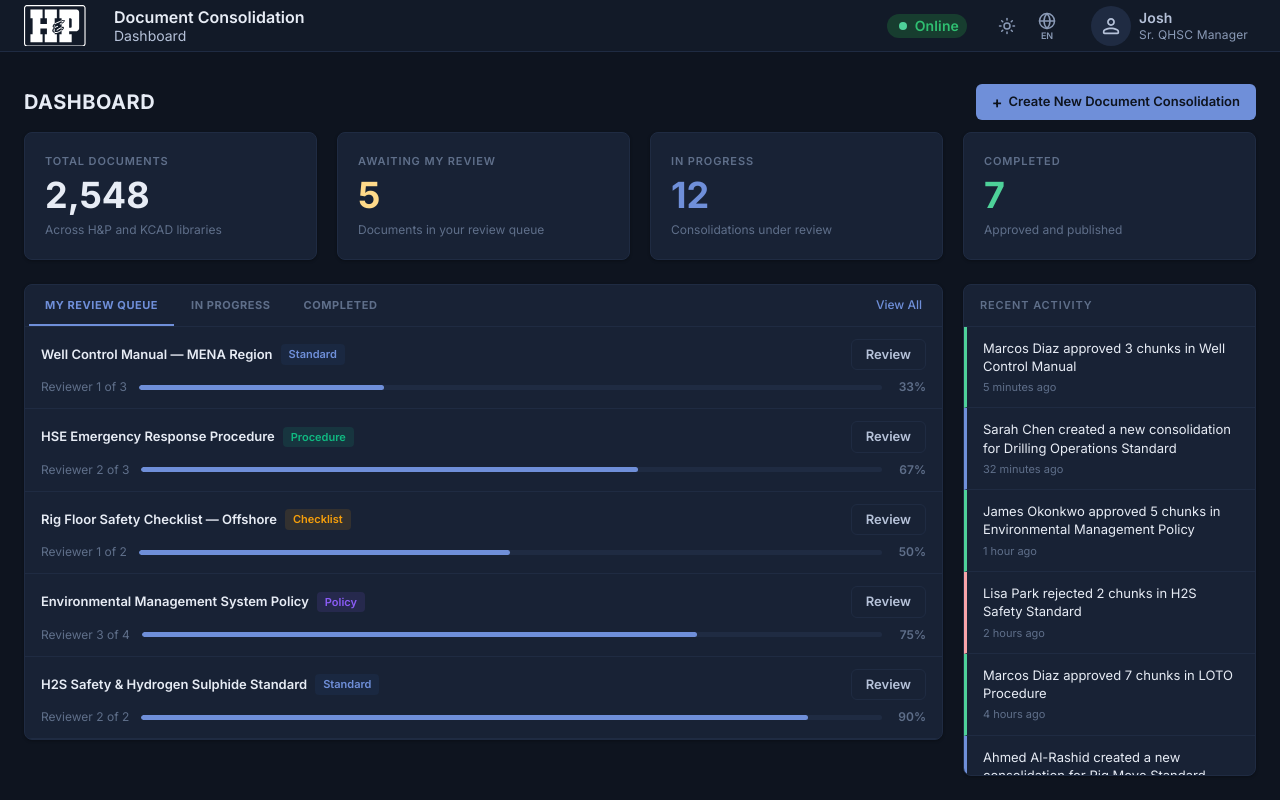
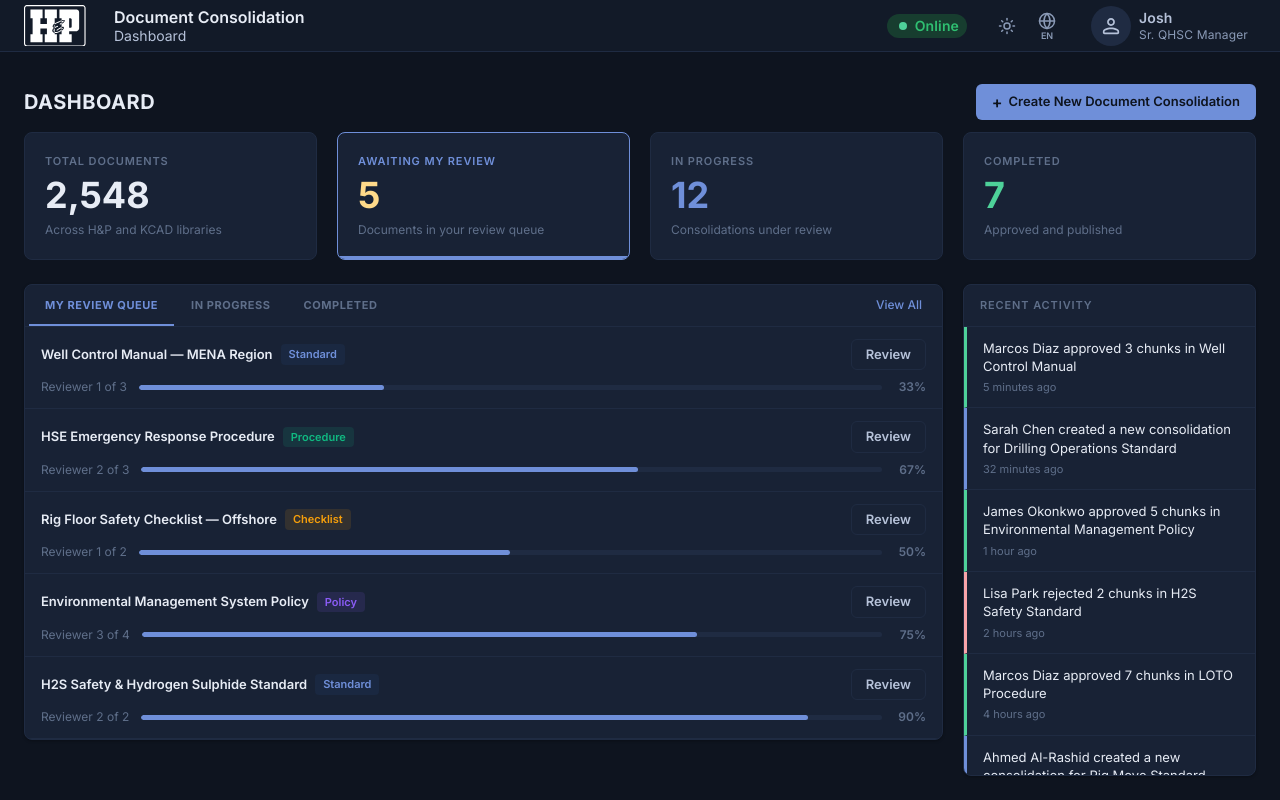
Before and after one commit to akashpanicker/Document-Consolidation, a React (Vite) app: page /dashboard in a window 1280 px wide. Built offline with nearby package versions, Linux system fonts and the light colour scheme.

Commit message:
Clickable Cards on Dashboard feature

```diff
--- a/src/app/components/dashboard/StatCard.tsx
+++ b/src/app/components/dashboard/StatCard.tsx
@@ -3,26 +3,56 @@ interface StatCardProps {
   value: number;
   supportingText: string;
   valueColor?: string;
+  onClick?: () => void;
+  isActive?: boolean;
 }
 
-export function StatCard({ label, value, supportingText, valueColor }: StatCardProps) {
+export function StatCard({
+  label,
+  value,
+  supportingText,
+  valueColor,
+  onClick,
+  isActive,
+}: StatCardProps) {
+  const isClickable = !!onClick;
+
   return (
     <div
-      className="flex flex-col gap-2 p-5 rounded-[8px]"
+      onClick={onClick}
+      className={`flex flex-col gap-2 p-5 rounded-[8px] transition-all duration-300 ease-[cubic-bezier(0.23,1,0.32,1)] ${
+        isClickable
+          ? "cursor-pointer group hover:translate-y-[-4px] active:scale-[0.98] shadow-none hover:shadow-md"
+          : "shadow-none"
+      }`}
       style={{
         backgroundColor: "var(--bg-card)",
-        border: "var(--border-default)",
-        boxShadow: "var(--shadow-card)",
+        border: isActive ? "1px solid var(--color-brand)" : "var(--border-default)",
+        position: "relative",
+        overflow: "hidden",
       }}
     >
+      {/* Animated glow on hover */}
+      {isClickable && !isActive && (
+        <div
+          className="absolute inset-0 opacity-0 group-hover:opacity-100 transition-opacity duration-500"
+          style={{
+            background: "linear-gradient(135deg, rgba(111, 143, 217, 0.12) 0%, transparent 60%)",
+            pointerEvents: "none",
+          }}
+        />
+      )}
+
       <span
         style={{
           fontSize: 11,
           fontWeight: 600,
           letterSpacing: "0.08em",
           textTransform: "uppercase" as const,
-          color: "var(--text-muted)",
+          color: isActive ? "var(--color-brand)" : "var(--text-muted)",
           fontFamily: "Inter, sans-serif",
+          transition: "color 0.3s ease",
+          zIndex: 1,
         }}
       >
         {label}
@@ -34,7 +64,10 @@ export function StatCard({ label, value, supportingText, valueColor }: StatCardP
           lineHeight: 1,
           color: valueColor ?? "var(--text-primary)",
           fontFamily: "Inter, sans-serif",
+          zIndex: 1,
+          transition: "transform 0.3s ease",
         }}
+        className={isClickable ? "group-hover:translate-x-1" : ""}
       >
         {value.toLocaleString()}
       </span>
@@ -43,10 +76,19 @@ export function StatCard({ label, value, supportingText, valueColor }: StatCardP
           fontSize: 12,
           color: "var(--text-muted)",
           fontFamily: "Inter, sans-serif",
+          zIndex: 1,
         }}
       >
         {supportingText}
       </span>
+
+      {/* Indicator bar for active state */}
+      {isActive && (
+        <div
+          className="absolute bottom-0 left-0 right-0 h-[3px]"
+          style={{ backgroundColor: "var(--color-brand)" }}
+        />
+      )}
     </div>
   );
 }
--- a/src/app/pages/DashboardPage.tsx
+++ b/src/app/pages/DashboardPage.tsx
@@ -249,18 +249,24 @@ export function DashboardPage() {
             value={STATS.awaitingMyReview}
             supportingText="Documents in your review queue"
             valueColor="var(--color-warning)"
+            onClick={() => setActiveTab("pending")}
+            isActive={activeTab === "pending"}
           />
           <StatCard
             label="In Progress"
             value={STATS.inProgress}
             supportingText="Consolidations under review"
             valueColor="var(--color-brand)"
+            onClick={() => setActiveTab("in-progress")}
+            isActive={activeTab === "in-progress"}
           />
           <StatCard
             label="Completed"
             value={STATS.completedThisMonth}
             supportingText="Approved and published"
             valueColor="var(--color-success)"
+            onClick={() => setActiveTab("completed")}
+            isActive={activeTab === "completed"}
           />
         </div>
 
```
